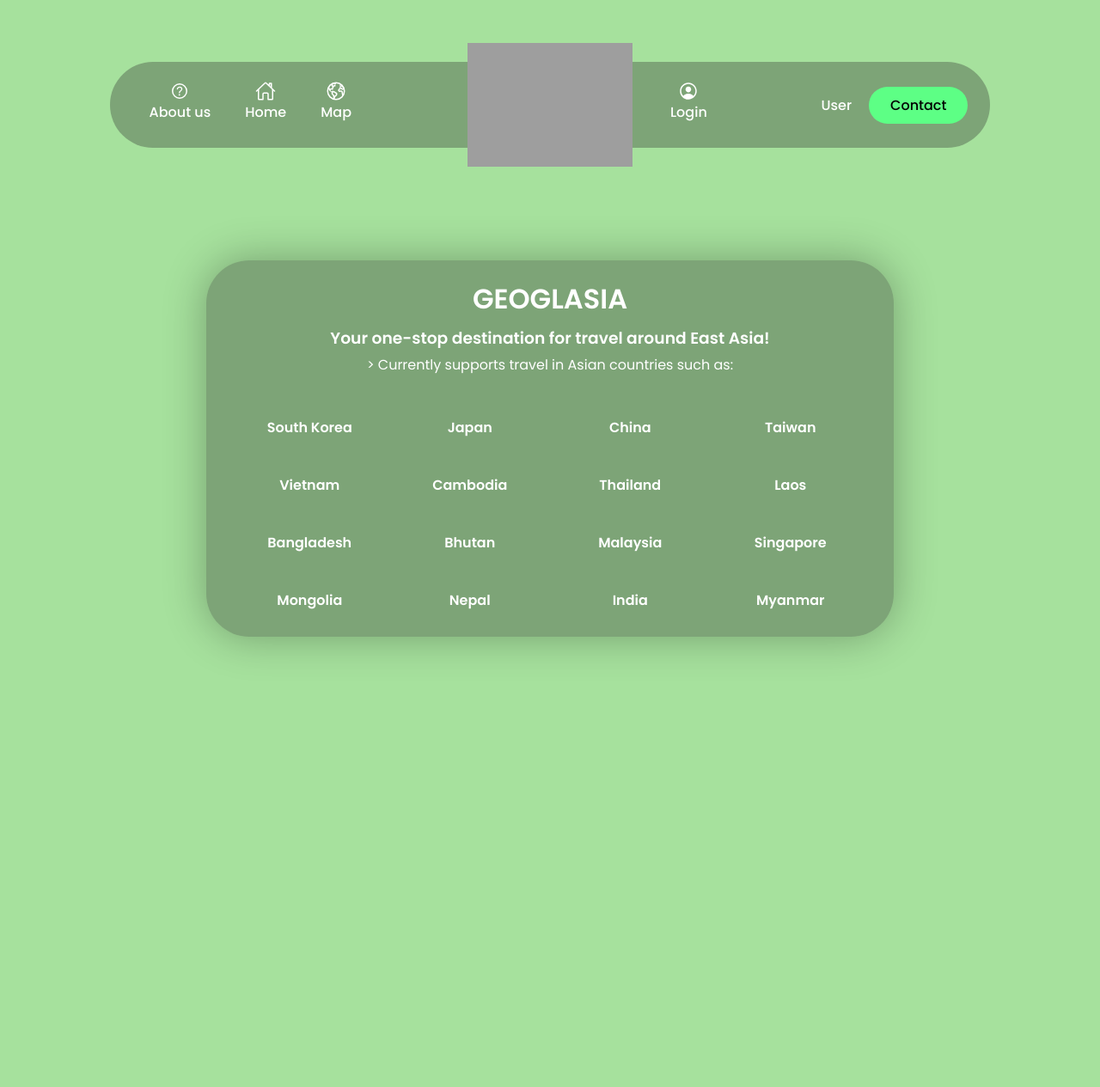
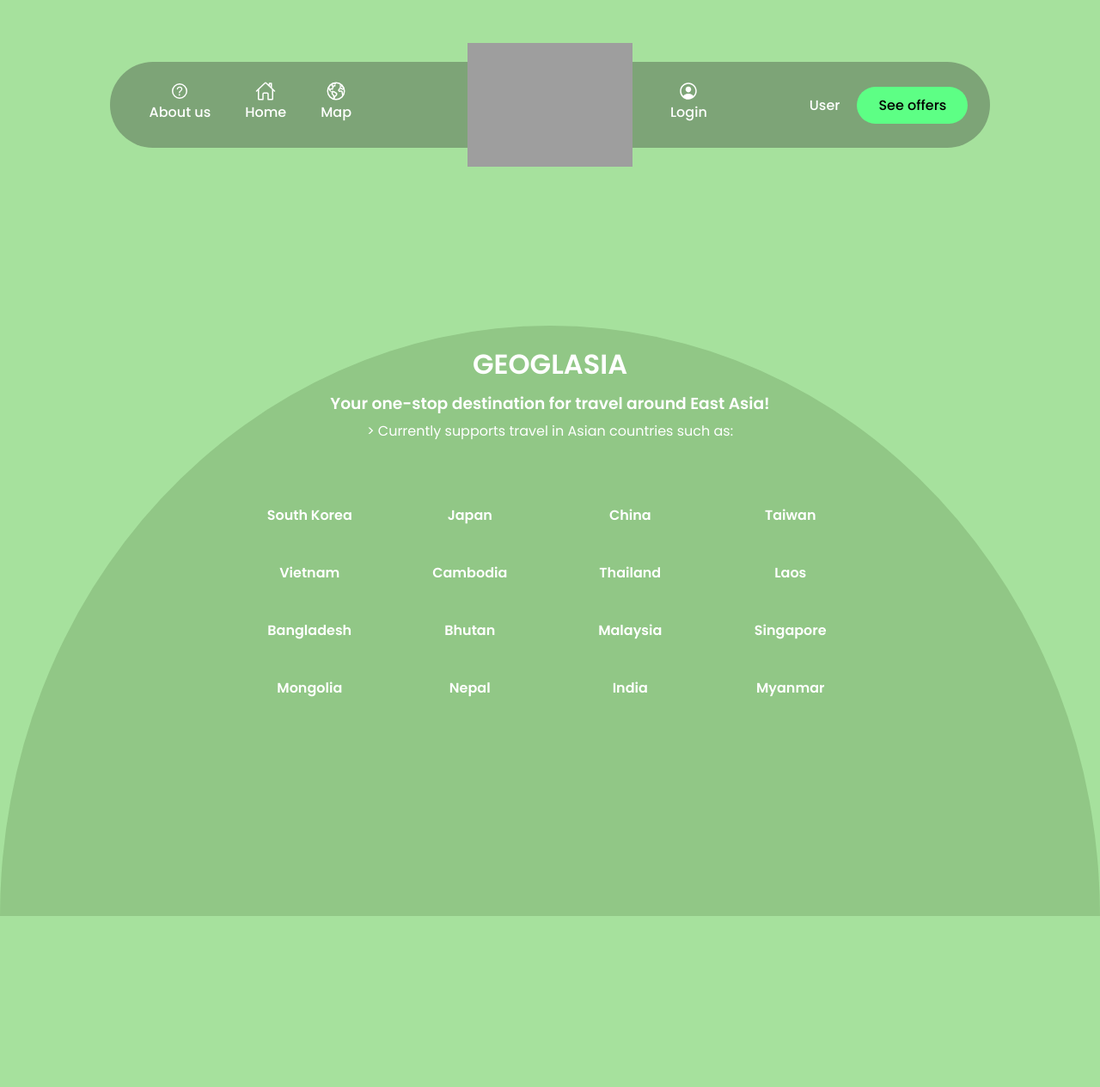
Before and after one commit to S1lvveer/Geoglasia, a PHP site: page /aboutus.php in a window 1280 px wide. Shown: the top 1265 px of the page at 86% size. Run offline with PHP 8.4, Linux system fonts and the light colour scheme; some web fonts are replaced; grey boxes are pictures that could not be loaded.

Commit message:
Added login/register CSS, new aboutus page
- Played around with the CSS of login & register
- Fixed bugs
- Played around with CSS of about us page
- Contact button will never happen lol

```diff
--- a/website/aboutus.php
+++ b/website/aboutus.php
@@ -81,7 +81,7 @@
 
             <a href="#">User</a>
 
-            <button class="cta">Contact</button>
+            <button class="cta">See offers</button>
         </div>
     </header>
 
@@ -94,6 +94,8 @@
 
             <h3>Your one-stop destination for travel around East Asia!</h3>
             <p>> Currently supports travel in Asian countries such as:</p>
+
+            <br>
 
             <div class="country-grid">
                 <p data-country="SK">South Korea</p>
@@ -114,6 +116,10 @@
                 <p data-country="MN">Myanmar</p>
             </div>
         </div>
+
+        <div class="curve">
+
+        </div>
     </main>
 
     <script src="main.js"></script>
--- a/website/css/aboutus.css
+++ b/website/css/aboutus.css
@@ -1,14 +1,19 @@
 /* CSS for "aboutus.php" - automatically linked in <head> php code */
 
 .aboutus {
+    position: absolute;
+    top: 25%;
+
     text-align: center;
     color: white;
 
-    background-color: var(--main-color-s);
+    /* background-color: var(--main-color-s); */
     width: 50em;
 
     border-radius: 50px;
-    box-shadow: 0px 0px 50px rgba(0,0,0, 0.3);
+    /* box-shadow: 0px 0px 50px rgba(0,0,0, 0.3); */
+
+    z-index: 5;
 }
 
 .aboutus h3 {
@@ -31,3 +36,43 @@
     font-weight: bold;
     color: white;
 }
+
+/* ----- */
+/* Curve */
+
+.curve {
+    position: absolute;
+    height: calc(25% + 34em); /* I randomly calculated this to always fit the screen. Don't ask me about it :( */
+    width: 100%;
+    top: 25%;
+
+    border-top-left-radius: 50% 100%;
+    border-top-right-radius: 50% 100%;
+
+    background-color: rgb(145, 199, 134);
+    /* background-color: var(--main-color-s); */
+
+    z-index: 1;
+}
+
+
+/* .curve {
+    position: absolute;
+    height: 30em;
+    width: 60em;
+    top: 50%;
+    transform: translateY(-50%);
+    z-index: 3;
+
+    background-color: rgb(116, 201, 113);
+    border-radius: 60em;
+}
+
+.curve::after {
+    content: '';
+    position: absolute;
+    height: 100%;
+    width: 100%;
+    top: 50%;
+    background-color: var(--success-color-s);
+} */
--- a/website/css/style.css
+++ b/website/css/style.css
@@ -72,7 +72,7 @@ header {
 
     background-color: var(--main-color-s);
 
-    z-index: 3;
+    z-index: 10;
 }
 
 /* alert when database is unconnected */
--- a/website/home.php
+++ b/website/home.php
@@ -115,7 +115,7 @@
 
             <a href="#">User</a>
 
-            <button class="cta">Contact</button>
+            <button class="cta">See offers</button>
         </div>
     </header>
 
--- a/website/map.php
+++ b/website/map.php
@@ -83,7 +83,7 @@
 
             <a href="#">User</a>
 
-            <button class="cta">Contact</button>
+            <button class="cta">See offers</button>
         </div>
     </header>
 
```
Also changed, not shown: website/css/login.css (+31 -2 lines), website/login.js (+15 -3 lines), website/login.php (+6 -7 lines).
